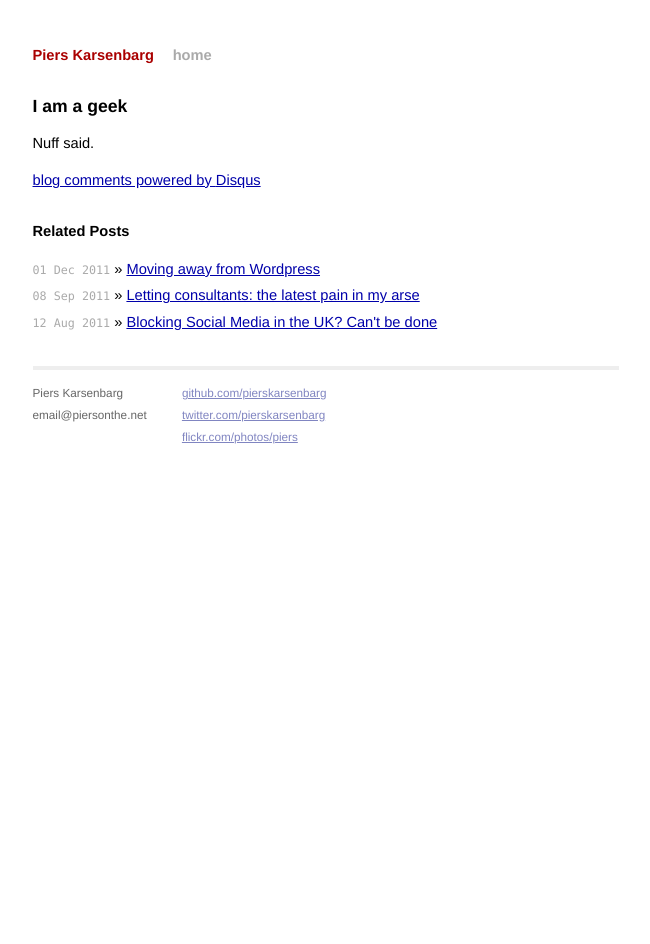
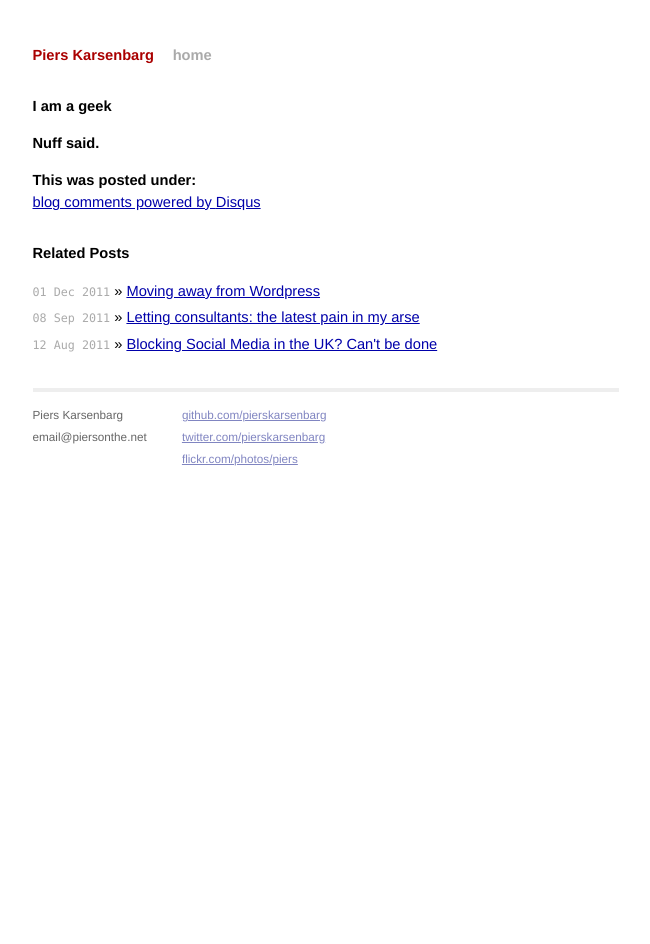
Before and after one commit to pierskarsenbarg/pierskarsenbarg.github.com_old, a Jekyll site: the page built from _posts/2009-05-12-i-am-a-geek.markdown, in a window 1280 px wide. Shown: the whole page, without its empty margins (314-964 px from the left). Built offline with Jekyll 4.4.1, drawn with Linux system fonts in a browser that asks for light colours; comment, search, counter and statistics services are not loaded.

Commit message:
Added category to post layout

```diff
--- a/_layouts/post.html
+++ b/_layouts/post.html
@@ -2,10 +2,13 @@
 layout: default
 ---
 <div id="post">
-<div id="title">
-{{ page.title }}
+  <h2>
+  {{ page.title }}
+  <h2>
+{{ content }}
+<div class="category">
+  This was posted under: {{ post.categories }}
 </div>
-{{ content }}
 </div>
 
 <div id="disqus_thread"></div>
```
